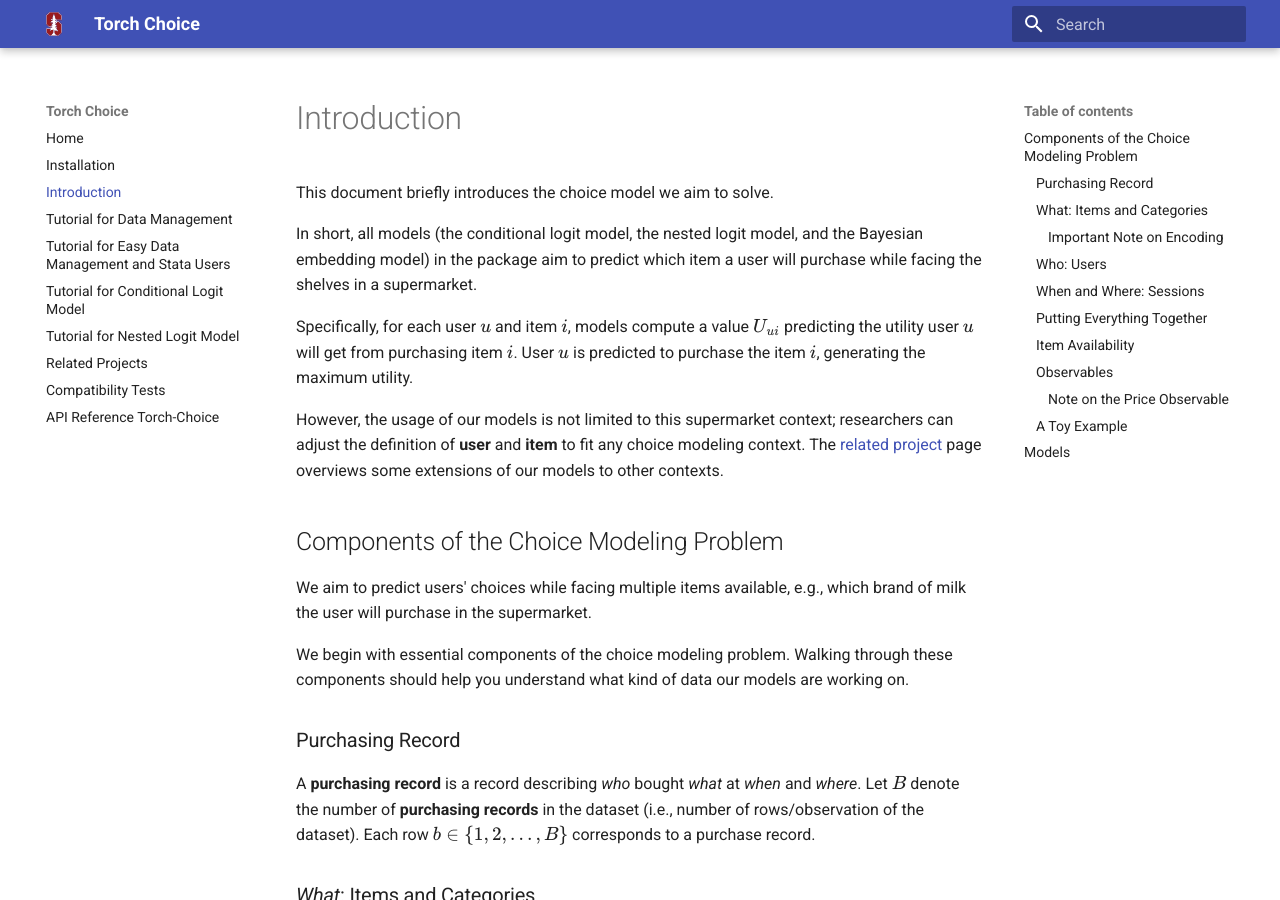
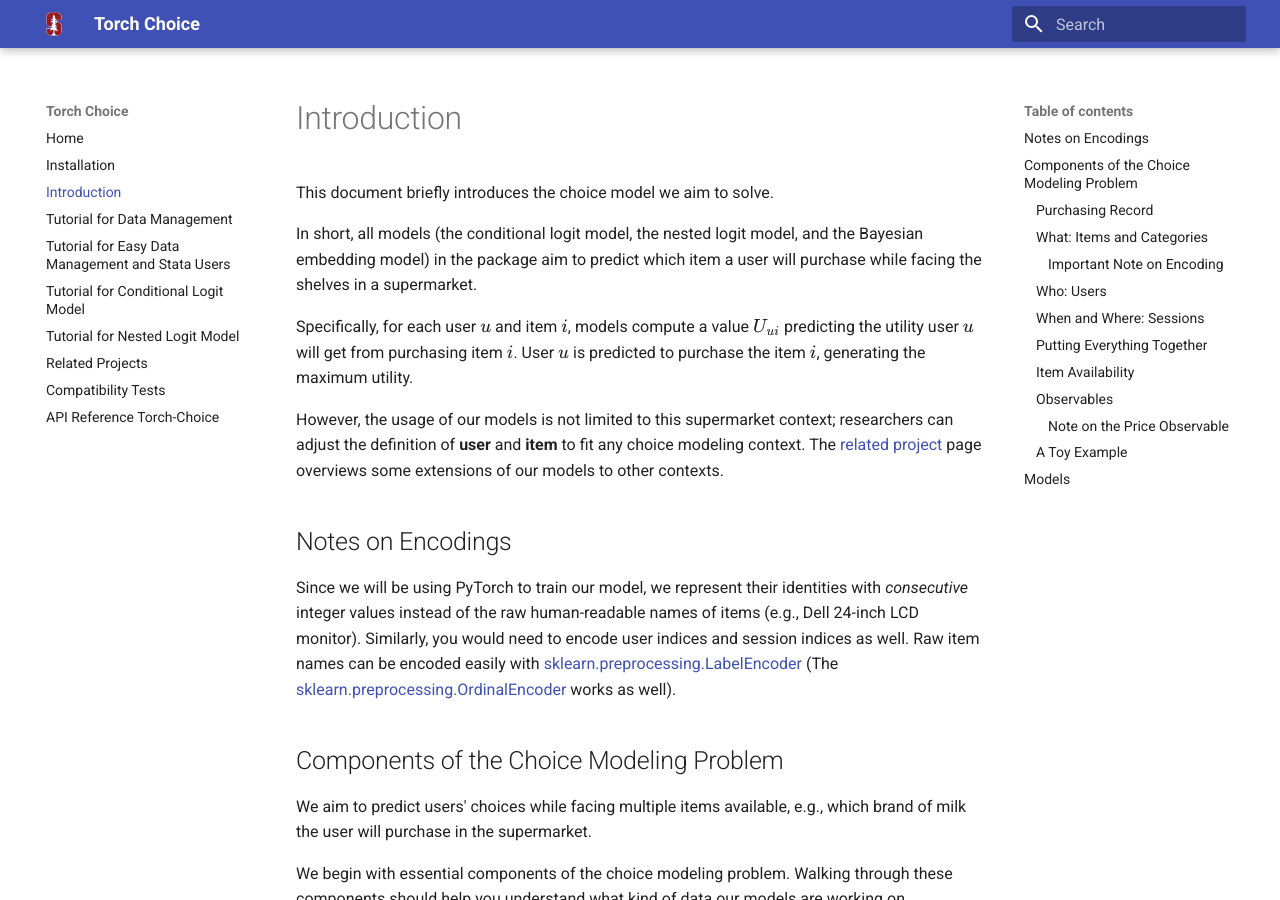
Before and after one commit to gsbDBI/torch-choice, an MkDocs documentation site: the page built from docs_src/intro.md, in a window 1280 px wide and 900 px high. Built offline with MkDocs 1.6.1 and Material for MkDocs 9.7.7, drawn with Linux system fonts in a browser that asks for light colours.

Commit message:
add additional notes for the encoding

```diff
--- a/docs_src/intro.md
+++ b/docs_src/intro.md
@@ -6,6 +6,10 @@
 Specifically, for each user $u$ and item $i$, models compute a value $U_{ui}$ predicting the utility user $u$ will get from purchasing item $i$. User $u$ is predicted to purchase the item $i$, generating the maximum utility.
 
 However, the usage of our models is not limited to this supermarket context; researchers can adjust the definition of **user** and **item** to fit any choice modeling context. The [related project](./projects.md) page overviews some extensions of our models to other contexts.
+
+## Notes on Encodings
+Since we will be using PyTorch to train our model, we represent their identities with *consecutive* integer values instead of the raw human-readable names of items (e.g., Dell 24-inch LCD monitor). Similarly, you would need to encode user indices and session indices as well.
+Raw item names can be encoded easily with [sklearn.preprocessing.LabelEncoder](https://scikit-learn.org/stable/modules/generated/sklearn.preprocessing.LabelEncoder.html) (The [sklearn.preprocessing.OrdinalEncoder](https://scikit-learn.org/stable/modules/generated/sklearn.preprocessing.OrdinalEncoder.html) works as well).
 
 ## Components of the Choice Modeling Problem
 We aim to predict users' choices while facing multiple items available, e.g., which brand of milk the user will purchase in the supermarket.
```
